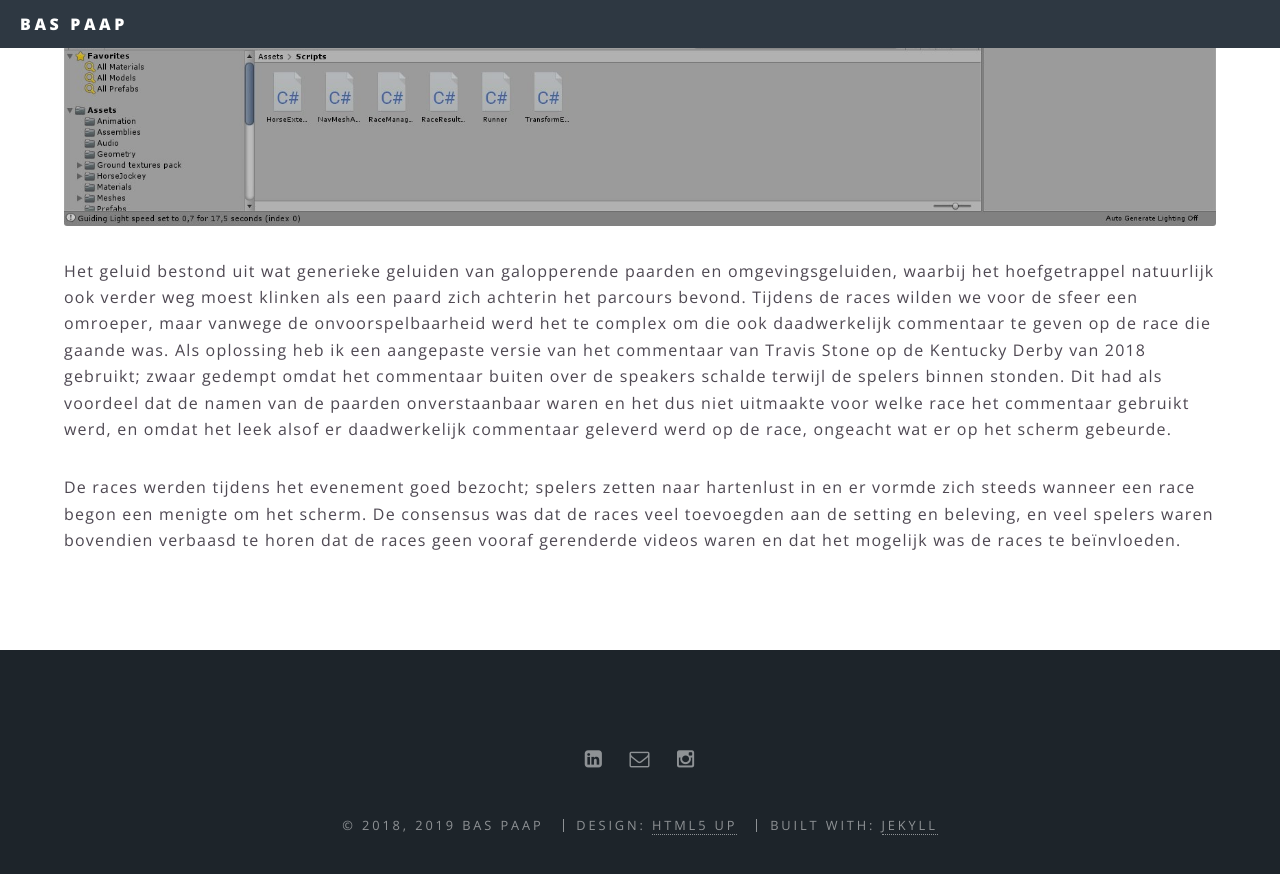
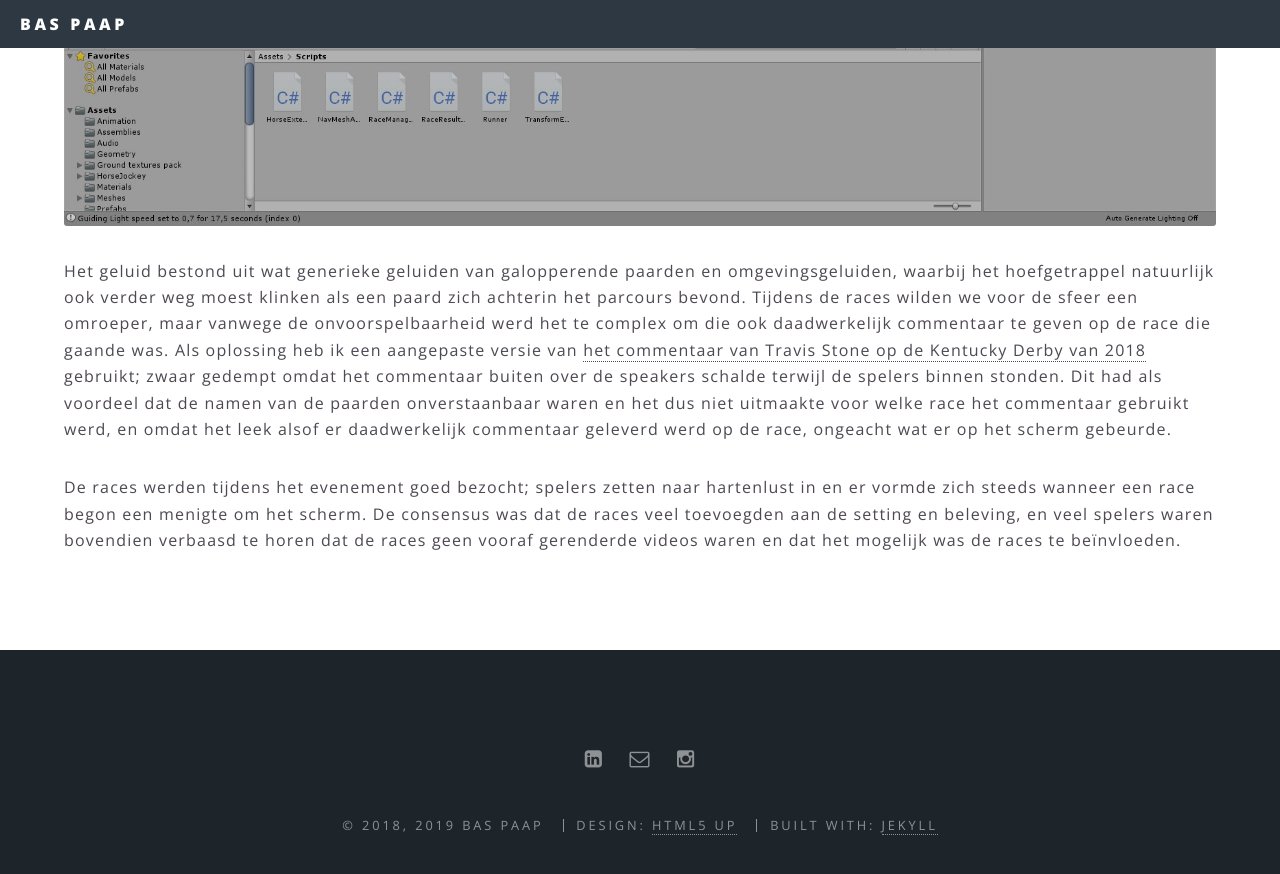
Before and after one commit to BasPaap/baspaap.github.io, a Jekyll site: the page built from horserace.html, in a window 1280 px wide and 900 px high, scrolled down 3264 px. Shown: the top 874 px of the window. Built offline with Jekyll 4.4.1, drawn with Linux system fonts in a browser that asks for light colours; part of the change alters nothing that is shown.

```diff
--- a/horserace.html
+++ b/horserace.html
@@ -44,7 +44,7 @@ bannerimage: horseracebanner.jpg
 </div>
 
 <p>
-    Het geluid bestond uit wat generieke geluiden van galopperende paarden en omgevingsgeluiden, waarbij het hoefgetrappel natuurlijk ook verder weg moest klinken als een paard zich achterin het parcours bevond. Tijdens de races wilden we voor de sfeer een omroeper, maar vanwege de onvoorspelbaarheid werd het te complex om die ook daadwerkelijk commentaar te geven op de race die gaande was. Als oplossing heb ik een aangepaste versie van het commentaar van Travis Stone op de Kentucky Derby van 2018 gebruikt; zwaar gedempt omdat het commentaar buiten over de speakers schalde terwijl de spelers binnen stonden. Dit had als voordeel dat de namen van de paarden onverstaanbaar waren en het dus niet uitmaakte voor welke race het commentaar gebruikt werd, en omdat het leek alsof er daadwerkelijk commentaar geleverd werd op de race, ongeacht wat er op het scherm gebeurde.
+    Het geluid bestond uit wat generieke geluiden van galopperende paarden en omgevingsgeluiden, waarbij het hoefgetrappel natuurlijk ook verder weg moest klinken als een paard zich achterin het parcours bevond. Tijdens de races wilden we voor de sfeer een omroeper, maar vanwege de onvoorspelbaarheid werd het te complex om die ook daadwerkelijk commentaar te geven op de race die gaande was. Als oplossing heb ik een aangepaste versie van <a href="https://youtu.be/SyZ0RtCZABA?t=32" target="_blank">het commentaar van Travis Stone op de Kentucky Derby van 2018</a> gebruikt; zwaar gedempt omdat het commentaar buiten over de speakers schalde terwijl de spelers binnen stonden. Dit had als voordeel dat de namen van de paarden onverstaanbaar waren en het dus niet uitmaakte voor welke race het commentaar gebruikt werd, en omdat het leek alsof er daadwerkelijk commentaar geleverd werd op de race, ongeacht wat er op het scherm gebeurde.
 </p>
 
 <p>
```
